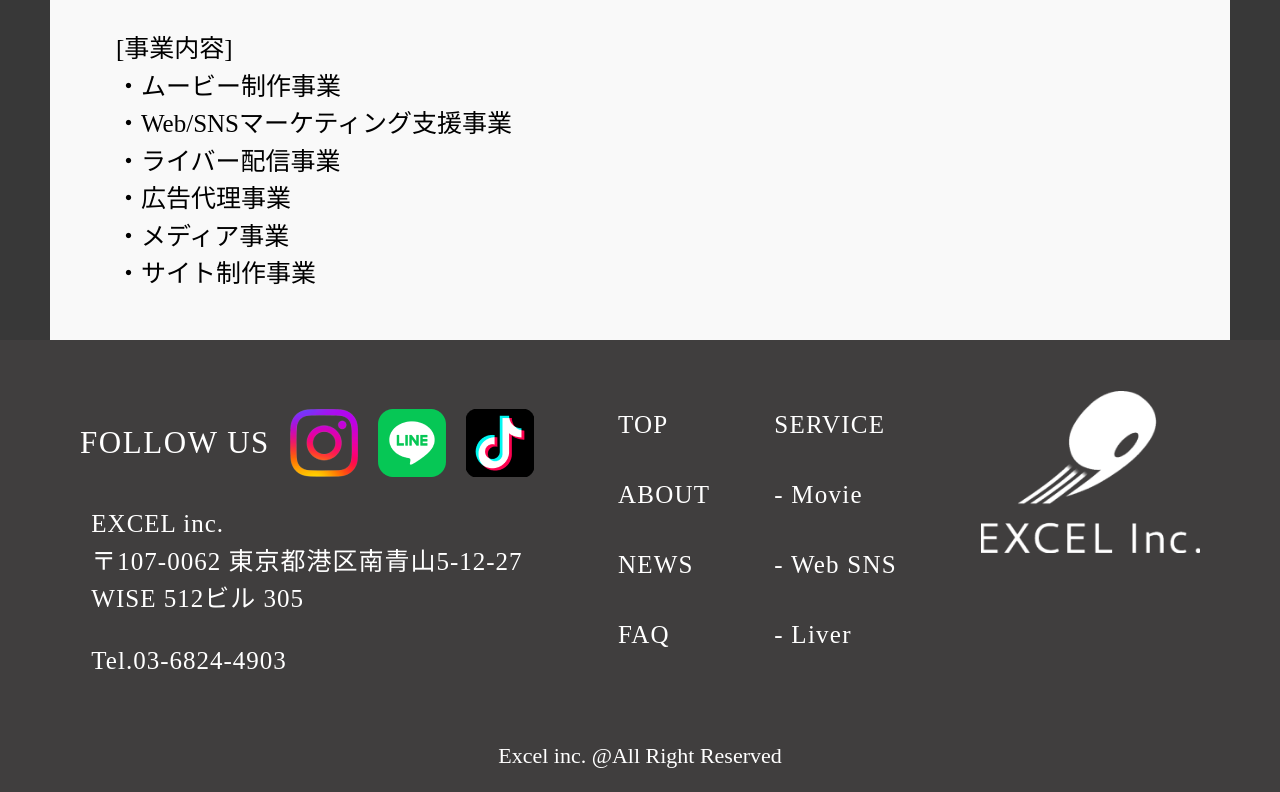
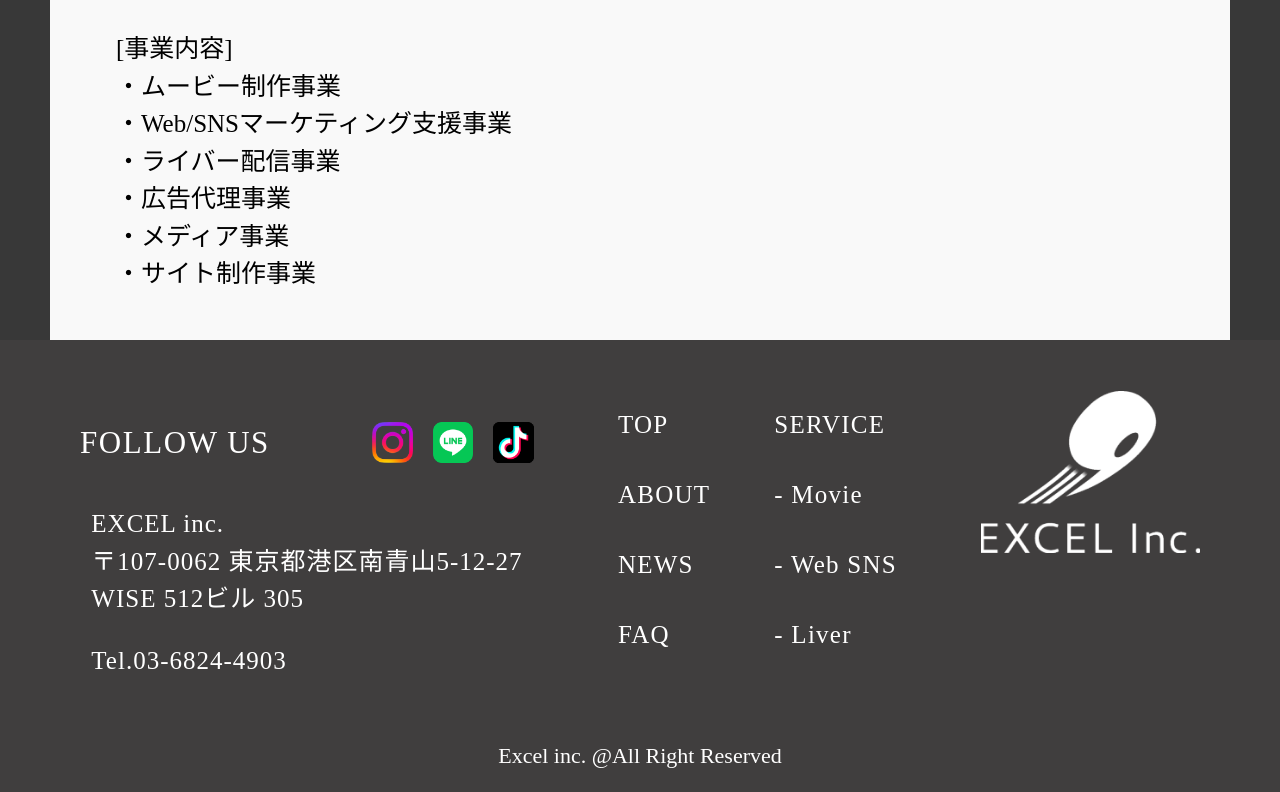
Before and after one commit to mitsu0428/excel-inc, a Next.js app: page / in a window 1280 px wide. Shown: the part 4352-5144 px from the top of the page. Built offline with nearby package versions, Linux system fonts and the light colour scheme; a web font is replaced by a local one.

Commit message:
fix: snsアイコンにリンクを追加

```diff
--- a/src/app/components/FooterNavigation/index.tsx
+++ b/src/app/components/FooterNavigation/index.tsx
@@ -13,18 +13,35 @@ export const Component = () => {
             <FollowUsText className={Font.Font.CustomNotoSansMyanmar.className}>
               FOLLOW US
             </FollowUsText>
+            <StyledLink
+              href={"/"}
+              passHref
+            >
               <SnsIcon
                 src="/sns-instagram.png"
                 alt="Instagram"
               />
+            </StyledLink>
+            <StyledLink
+              href={"https://lin.ee/kaU291k"}
+              target="_blank"
+              passHref
+            >
               <SnsIcon
                 src="/sns-line.png"
                 alt="Line"
               />
+            </StyledLink>
+            <StyledLink
+              href={"https://www.tiktok.com/@inforzsb7b?_t=8kOyyHCZkNm&_r="}
+              target="_blank"
+              passHref
+            >
               <SnsIcon
                 src="/sns-tiktok.png"
                 alt="TikTok"
               />
+            </StyledLink>
           </SnsWrapper>
 
           <WrapperColumn>
```
Lines whose indentation alone changed are shown as unchanged.
